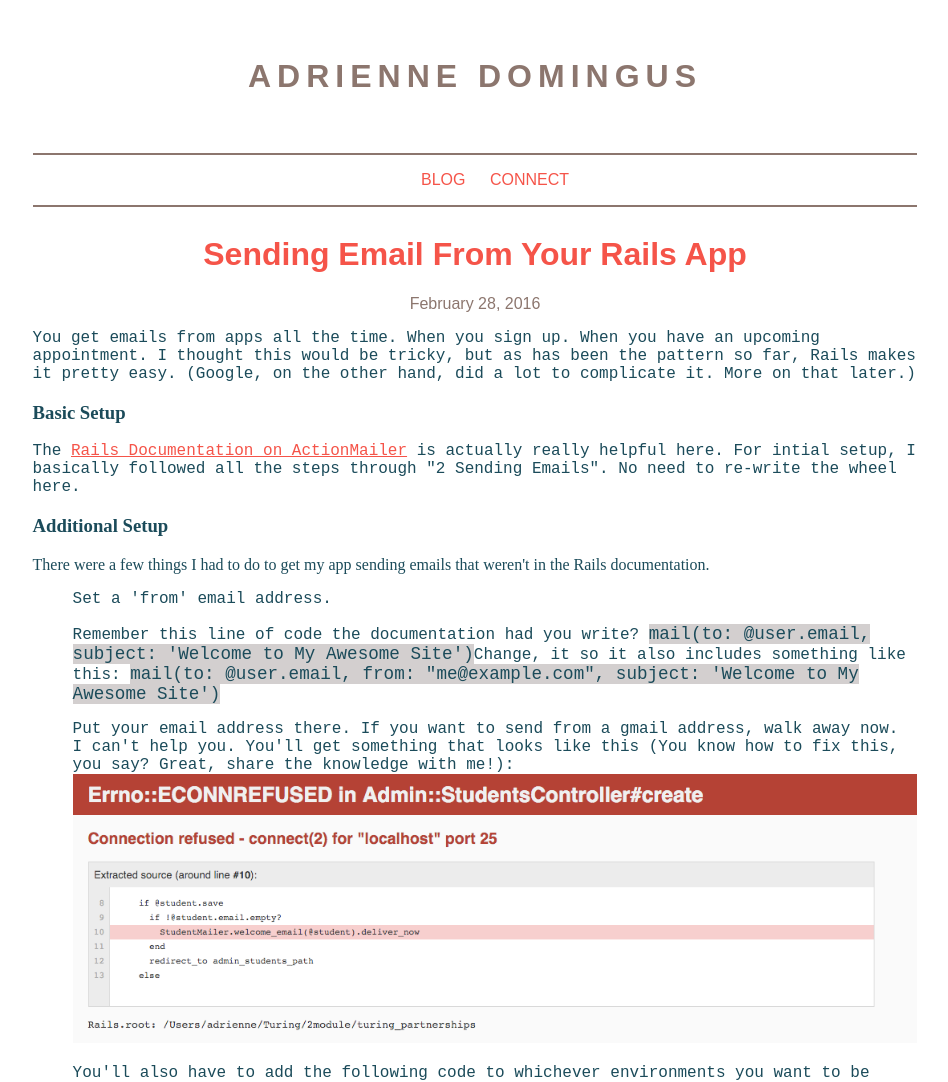
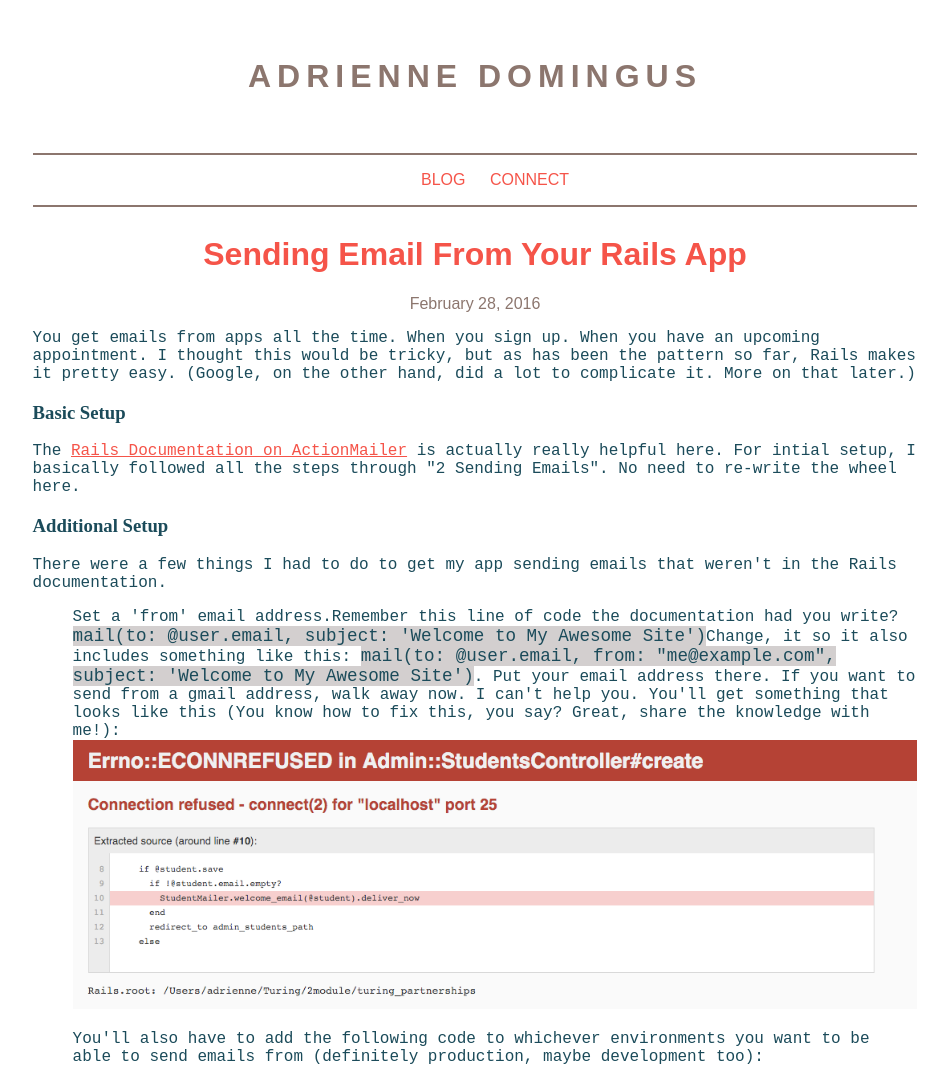
Before and after one commit to adriennedomingus/adriennedomingus.github.io, a Jekyll site: the page built from _posts/2016-02-28-sending-email-from-your-rails-app.html, in a window 1280 px wide. Shown: the top 1082 px of the page, without its empty margins (165-1113 px from the left). Built offline with Jekyll 4.4.1, drawn with Linux system fonts in a browser that asks for light colours; some of the changed text lies outside the part shown; grey boxes are pictures that could not be loaded.

Commit message:
formatting

```diff
--- a/_posts/2016-02-28-sending-email-from-your-rails-app.html
+++ b/_posts/2016-02-28-sending-email-from-your-rails-app.html
@@ -7,19 +7,19 @@ layout: post
 <h3>Basic Setup</h3>
 <p>The <a href="http://guides.rubyonrails.org/action_mailer_basics.html">Rails Documentation on ActionMailer</a> is actually really helpful here. For intial setup, I basically followed all the steps through "2 Sending Emails". No need to re-write the wheel here. </p>
 <h3>Additional Setup</h3>
-There were a few things I had to do to get my app sending emails that weren't in the Rails documentation.
+<p>There were a few things I had to do to get my app sending emails that weren't in the Rails documentation.</p>
 <ol class="post-list">
-  <li>Set a 'from' email address.</li>
-  <p> Remember this line of code the documentation had you write? <span class="code">mail(to: @user.email, subject: 'Welcome to My Awesome Site')</span>Change, it so it also includes something like this: <span class="code">mail(to: @user.email, from: "me@example.com", subject: 'Welcome to My Awesome Site')</span></p> Put your email address there. If you want to send from a gmail address, walk away now. I can't help you. You'll get something that looks like this (You know how to fix this, you say? Great, share the knowledge with me!):
+  <li>Set a 'from' email address.Remember this line of code the documentation had you write? <span class="code">mail(to: @user.email, subject: 'Welcome to My Awesome Site')</span>Change, it so it also includes something like this: <span class="code">mail(to: @user.email, from: "me@example.com", subject: 'Welcome to My Awesome Site')</span>. Put your email address there. If you want to send from a gmail address, walk away now. I can't help you. You'll get something that looks like this (You know how to fix this, you say? Great, share the knowledge with me!):</li>
   <img class="command-line" src="/images/2016-02-28/01.png" alt="image 01" />
   <p>You'll also have to add the following code to whichever environments you want to be able to send emails from (definitely production, maybe development too):</p>
   <script src="https://gist.github.com/adriennedomingus/ef091d98ea72df1de99b.js"></script>
   <p>A couple notes on this:</p>
   <ul class="post-list">
-    <li>The default for the development environment is to not send emails and not raise errors if it's not working properly. If you want to send emails from your development environment, you'll want to include the following lines of code as well:</li>
+    <li>-The default for the development environment is to not send emails and not raise errors if it's not working properly. If you want to send emails from your development environment, you'll want to include the following lines of code as well:</li>
+    <br/>
     <script src="https://gist.github.com/adriennedomingus/f0ec6ceffc433fa7f37f.js"></script>
     </li>
-    <li><strong>Do not hardcode your email address and password</strong> if you are pushing your code to GitHub or anywhere else the world might be able to find it. My app is hosted on Heroku, so you can set your environment variables in your app by going to "Settings", and clicking on "Reveal Config Vars". You can name them whatever you want from there, and fill in the correct values. Mine look something like this:
+    <li>-<strong>Do not hardcode your email address and password</strong> if you are pushing your code to GitHub or anywhere else the world might be able to find it. My app is hosted on Heroku, so you can set your environment variables in your app by going to "Settings", and clicking on "Reveal Config Vars". You can name them whatever you want from there, and fill in the correct values. Mine look something like this:
       <img class="command-line" src="/images/2016-02-28/02.png" alt="image 02" />
       The port should be 587 in most cases, and the email domain will be different depending on where the email address you're using is hosted.
      </li>
```
Also changed, not shown: images/2016-02-28/02.png.
